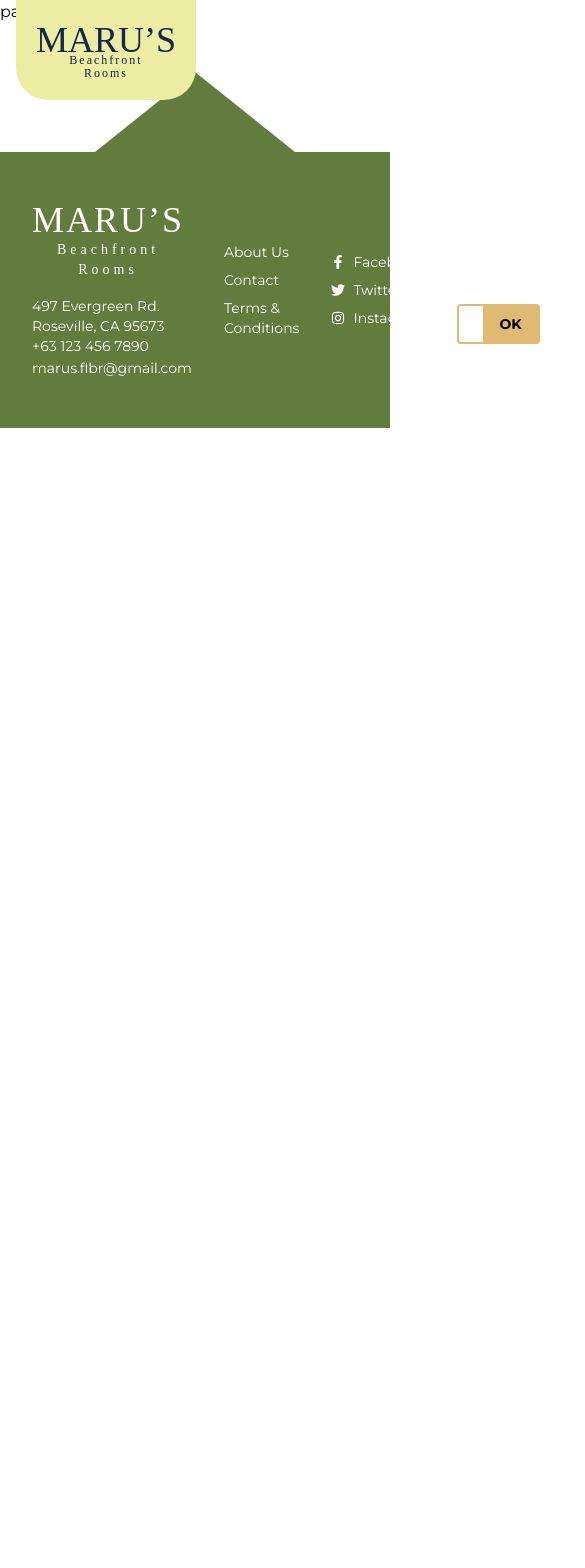
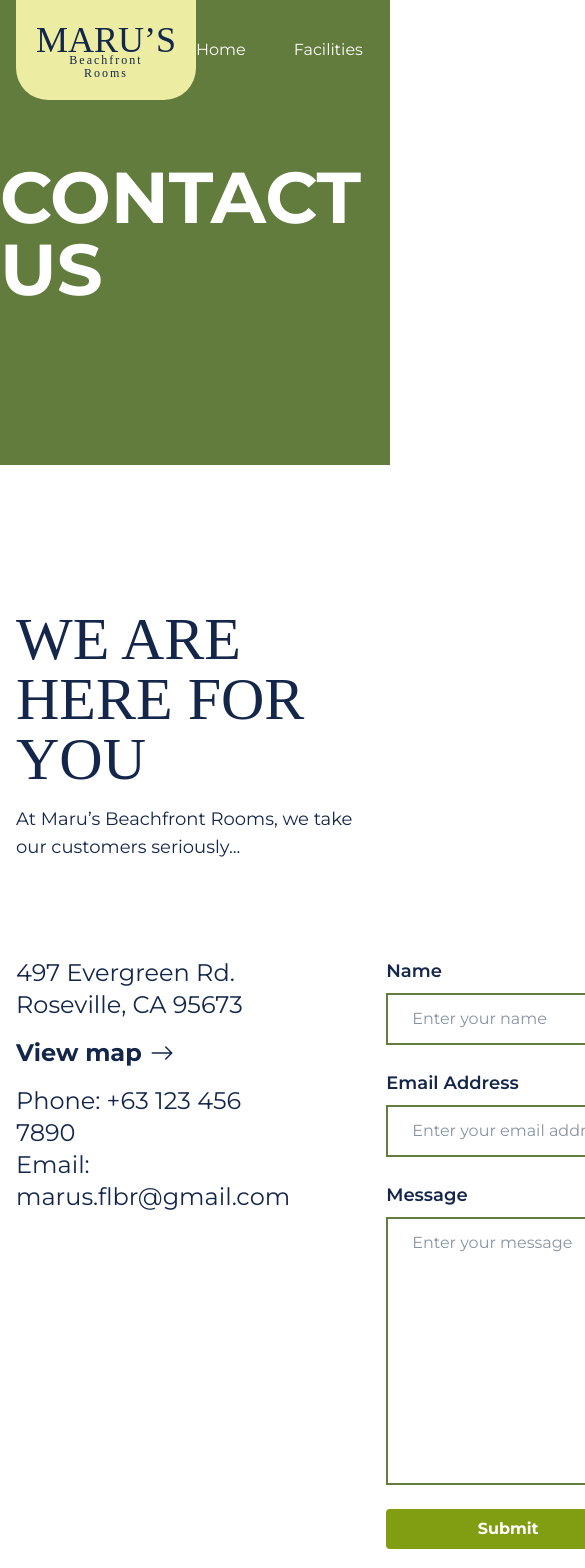
Before and after one commit to Mabsrencode/maru-beachfront-rooms, a Next.js app: page /contact-us in a window 390 px wide. Shown: the top 1568 px of the page, 585 px wide, since content can reach past the window. Before the commit the page ends 844 px from the top, so only its background shows below. Built offline with nearby package versions, Linux system fonts and the light colour scheme; a web font is replaced by a local one.

Commit message:
FEAT: Contact form and api for contact.

```diff
--- a/app/(root)/contact-us/page.tsx
+++ b/app/(root)/contact-us/page.tsx
@@ -1,7 +1,12 @@
+import Content from "@/components/page-components/contact-us/Content/Content";
 import React from "react";
 
 const page = () => {
-  return <div>page</div>;
+  return (
+    <>
+      <Content />
+    </>
+  );
 };
 
 export default page;
--- /dev/null
+++ b/app/api/contact/route.ts
@@ -0,0 +1,49 @@
+import { NextResponse } from "next/server";
+import type { NextRequest } from "next/server";
+import nodemailer from "nodemailer";
+import environments from "@/constants/environment";
+
+export async function POST(req: NextRequest) {
+  try {
+    const body = await req.json();
+    const { name, email, message } = body;
+
+    if (!name || !email || !message) {
+      return NextResponse.json(
+        { message: "All fields are required" },
+        { status: 400 }
+      );
+    }
+
+    const transporter = nodemailer.createTransport({
+      host: environments.email_host || "smtp.gmail.com",
+      port: 465,
+      secure: true,
+      auth: {
+        user: environments.email_user,
+        pass: environments.email_pass,
+      },
+      tls: {
+        rejectUnauthorized: false,
+      },
+    });
+
+    await transporter.sendMail({
+      from: email,
+      to: environments.email_user,
+      subject: `Contact from ${name} (${email})`,
+      text: message,
+    });
+
+    return NextResponse.json(
+      { message: "Email sent successfully" },
+      { status: 200 }
+    );
+  } catch (error) {
+    console.error("Email error:", error);
+    return NextResponse.json(
+      { message: "Failed to send email" },
+      { status: 500 }
+    );
+  }
+}
--- a/components/common/Header/Header.tsx
+++ b/components/common/Header/Header.tsx
@@ -54,11 +54,13 @@ const Header = () => {
           </span>
           <span className="text-xs tracking-[2px]">Rooms</span>
         </Link>
-        <nav className="list-none flex items-center gap-12 font-bold lg:text-lg text-white">
+        <nav className="list-none flex items-center gap-12 lg:text-lg text-white">
           {headerLinks.map((link, idx) => (
             <li
               key={idx}
-              className={`relative ${pathname === link.href && "nav-links"}`}
+              className={`relative ${
+                pathname === link.href && "nav-links font-bold"
+              }`}
             >
               <Link href={link.href}>{link.label}</Link>
             </li>
--- /dev/null
+++ b/components/page-components/contact-us/Content/Content.tsx
@@ -0,0 +1,141 @@
+"use client";
+import React, { useState } from "react";
+import { useForm } from "react-hook-form";
+import { BsArrowRight } from "react-icons/bs";
+import Link from "next/link";
+import Button from "@/components/reusable/Button/Button";
+import Section from "@/components/reusable/Section/Section";
+
+const Content = () => {
+  const [successMessage, setSuccessMessage] = useState<string | null>("");
+  const [errorMessage, setErrorMessage] = useState<string | null>("");
+  const {
+    register,
+    handleSubmit,
+    formState: { errors, isSubmitting },
+    reset,
+  } = useForm();
+
+  const onSubmit = async (data: any) => {
+    setSuccessMessage(null);
+    setErrorMessage(null);
+    try {
+      const response = await fetch("/api/contact", {
+        method: "POST",
+        headers: { "Content-Type": "application/json" },
+        body: JSON.stringify(data),
+      });
+      if (!response.ok) {
+        throw new Error("Failed to send message");
+      }
+      setSuccessMessage("Message sent successfully!");
+      reset();
+    } catch (error) {
+      console.error(error);
+      setErrorMessage("Something went wrong.");
+    }
+  };
+
+  return (
+    <>
+      <div className="bg-primary h-[465px] grid place-items-center text-7xl font-bold uppercase text-white">
+        <h2>Contact Us</h2>
+      </div>
+      <Section style="pb-64">
+        <div className="mt-24">
+          <h3 className="font-primary text-6xl">WE ARE HERE FOR YOU</h3>
+          <p className="text-lg mt-4">
+            At Maru’s Beachfront Rooms, we take our customers seriously...
+          </p>
+        </div>
+        <div className="flex gap-24 mt-24">
+          <div className="flex-1 text-2xl">
+            <h2>497 Evergreen Rd. Roseville, CA 95673</h2>
+            <Link href="" className="flex items-center gap-2 my-4 font-bold">
+              View map <BsArrowRight />
+            </Link>
+            <h2>Phone: +63 123 456 7890</h2>
+            <Link
+              href="mailto:marus.flbr@gmail.com"
+              className="flex items-center gap-2"
+            >
+              Email: marus.flbr@gmail.com
+            </Link>
+          </div>
+          <div className="flex-1">
+            <form className="grid gap-6" onSubmit={handleSubmit(onSubmit)}>
+              <div className="grid gap-2">
+                <label htmlFor="name" className="text-lg font-semibold">
+                  Name
+                </label>
+                <input
+                  {...register("name", { required: true })}
+                  type="text"
+                  className="border-2 border-primary py-3 px-6 outline-none"
+                  placeholder="Enter your name"
+                />
+                {errors.name && (
+                  <span className="text-red-500 text-xs">Name is required</span>
+                )}
+              </div>
+
+              <div className="grid gap-2">
+                <label htmlFor="email" className="text-lg font-semibold">
+                  Email Address
+                </label>
+                <input
+                  {...register("email", { required: true })}
+                  type="email"
+                  className="border-2 border-primary py-3 px-6 outline-none"
+                  placeholder="Enter your email address"
+                />
+                {errors.email && (
+                  <span className="text-red-500 text-xs">
+                    Email is required
+                  </span>
+                )}
+              </div>
+
+              <div className="grid gap-2">
+                <label htmlFor="message" className="text-lg font-semibold">
+                  Message
+                </label>
+                <textarea
+                  {...register("message", { required: true })}
+                  rows={10}
+                  className="border-2 border-primary py-3 px-6 outline-none"
+                  placeholder="Enter your message"
+                />
+                {errors.message && (
+                  <span className="text-red-500 text-xs">
+                    Message is required
+                  </span>
+                )}
+              </div>
+
+              <Button
+                type="submit"
+                disabled={isSubmitting}
+                style="text-white font-bold"
+              >
+                {isSubmitting ? "Sending..." : "Submit"}
+              </Button>
+              {successMessage && (
+                <span className="text-primary-light font-semibold">
+                  {successMessage}
+                </span>
+              )}
+              {errorMessage && (
+                <span className="text-red-500 font-semibold">
+                  {errorMessage}
+                </span>
+              )}
+            </form>
+          </div>
+        </div>
+      </Section>
+    </>
+  );
+};
+
+export default Content;
--- a/components/page-components/facilities/Content/Content.tsx
+++ b/components/page-components/facilities/Content/Content.tsx
@@ -40,7 +40,7 @@ const Content = () => {
             facilities will help you enjoy the best of all.
           </p>
         </div>
-        <div className="mt-24 flex flex-col gap-24">
+        <div className="my-24 flex flex-col gap-24">
           {roomCardContent.map((fac) => (
             <RoomCard key={fac.title} title={fac.title} image={fac.image} />
           ))}
--- a/components/page-components/facilities/RoomCard/RoomCard.tsx
+++ b/components/page-components/facilities/RoomCard/RoomCard.tsx
@@ -11,7 +11,7 @@ const RoomCard = ({ title, image }: { title: string; image: string }) => {
           className="w-full h-full max-h-[700px] object-cover"
         />
         <div className="text-center absolute bottom-0 left-0 w-full z-20">
-          <h2 className="bg-white text-primary font-secondary text-center py-4 px-6 text-5xl font-bold uppercase tracking-wide inline">
+          <h2 className="bg-white text-primary font-secondary text-center py-4 px-6 text-5xl font-bold min-w-[684px] uppercase tracking-wide inline-block">
             {title}
           </h2>
         </div>
--- a/components/reusable/Button/Button.tsx
+++ b/components/reusable/Button/Button.tsx
@@ -3,13 +3,19 @@ import React, { ReactNode } from "react";
 const Button = ({
   children,
   style,
+  type = "button",
+  disabled,
 }: {
   children?: ReactNode;
   style?: string;
+  type?: "button" | "submit" | "reset";
+  disabled?: boolean;
 }) => {
   return (
     <button
-      className={`${style} bg-primary-light px-4 py-2 rounded hover:bg-primary cursor-pointer transition-all`}
+      disabled={disabled}
+      type={type}
+      className={`${style} disabled:bg-primary disabled:cursor-not-allowed hover:disabled:cursor-not-allowed bg-primary-light px-4 py-2 rounded hover:bg-primary cursor-pointer transition-all`}
     >
       {children}
     </button>
--- a/components/reusable/HeroSection/HeroSection.tsx
+++ b/components/reusable/HeroSection/HeroSection.tsx
@@ -26,7 +26,7 @@ const HeroSection = ({
           <h2 className="font-primary text-[11rem] tracking-wider leading-35">
             MARU’S
           </h2>
-          <p className="font-primary text-6xl tracking-[20px]">
+          <p className="font-primary text-6xl tracking-[17px]">
             Beachfront Rooms
           </p>
           <p className="text-[25px] max-w-[680px] tracking-[4px]">
--- a/components/reusable/Section/Section.tsx
+++ b/components/reusable/Section/Section.tsx
@@ -1,8 +1,14 @@
 import React, { ReactNode } from "react";
 
-const Section = ({ children }: { children?: ReactNode }) => {
+const Section = ({
+  children,
+  style,
+}: {
+  children?: ReactNode;
+  style?: string;
+}) => {
   return (
-    <section className="container mx-auto px-4 py-12 text-blue">
+    <section className={`container mx-auto px-4 py-12 text-blue ${style}`}>
       {children}
     </section>
   );
--- /dev/null
+++ b/constants/environment.ts
@@ -0,0 +1,8 @@
+const environments = {
+  email_host: process.env.EMAIL_HOST as string,
+  email_port: process.env.EMAIL_PORT,
+  email_user: process.env.EMAIL_USER as string,
+  email_pass: process.env.EMAIL_PASS as string,
+};
+
+export default environments;
--- a/package.json
+++ b/package.json
@@ -10,8 +10,10 @@
   },
   "dependencies": {
     "next": "15.4.4",
+    "nodemailer": "^7.0.5",
     "react": "19.1.0",
     "react-dom": "19.1.0",
+    "react-hook-form": "^7.61.1",
     "react-icons": "^5.5.0",
     "react-slick": "^0.30.3",
     "slick-carousel": "^1.8.1"
@@ -20,6 +22,7 @@
     "@eslint/eslintrc": "^3",
     "@tailwindcss/postcss": "^4",
     "@types/node": "^20",
+    "@types/nodemailer": "^6.4.17",
     "@types/react": "^19",
     "@types/react-dom": "^19",
     "@types/react-slick": "^0.23.13",
```
Also changed, not shown: 1 other file (tests, documents, lock files or other folders).
